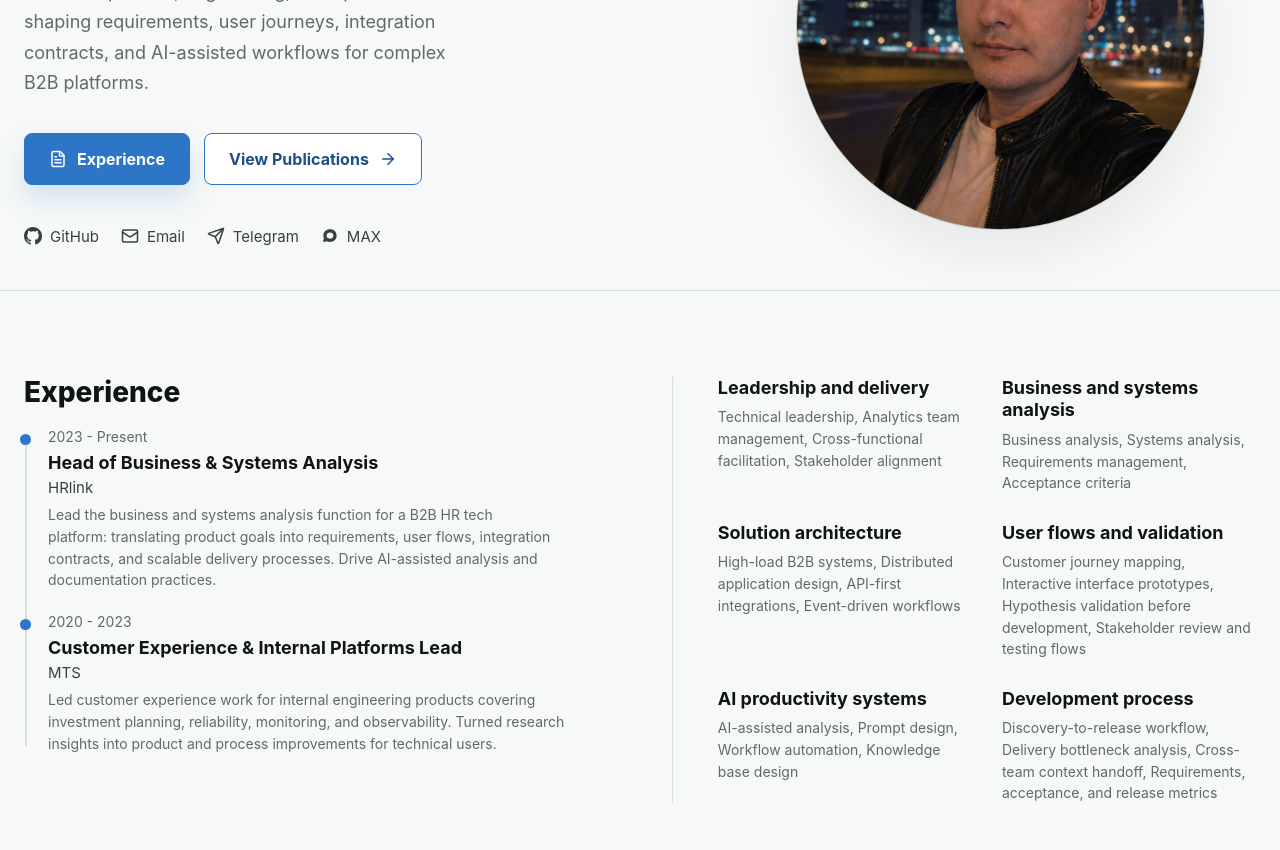
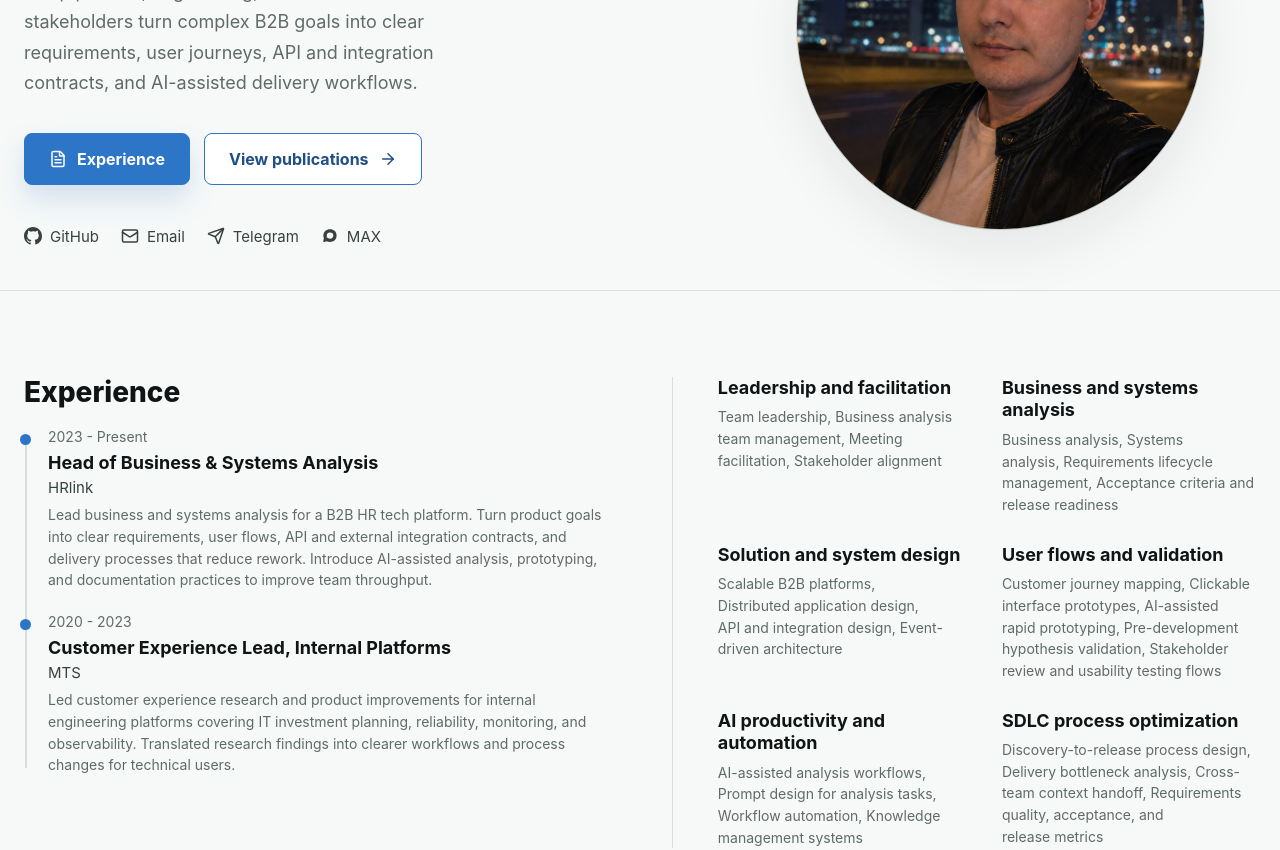
Before and after one commit to gyach/sergey.gyach.ru, a Next.js app: page / in a window 1280 px wide. Shown: the part 320-1170 px from the top of the page. Built offline with nearby package versions, Linux system fonts and the light colour scheme.

Commit message:
Refine English localization wording

```diff
--- a/src/data/site.ts
+++ b/src/data/site.ts
@@ -208,7 +208,7 @@ export const localizedContent: Record<Locale, LocalizedSiteContent> = {
   en: {
     metadataTitle: "Sergey Gyach - Head of Business & Systems Analysis",
     metadataDescription:
-      "Sergey Gyach portfolio: business and systems analysis leadership, integration design, AI productivity tooling, and publications.",
+      "Personal site for Sergey Gyach: business and systems analysis leadership, API and integration design, AI-assisted productivity workflows, and publications.",
     displayName: "Sergey Gyach",
     homeLabel: "Home",
     navItems: [
@@ -217,14 +217,14 @@ export const localizedContent: Record<Locale, LocalizedSiteContent> = {
     ],
     role: "Head of Business & Systems Analysis",
     summary:
-      "I connect product, engineering, and operations: shaping requirements, user journeys, integration contracts, and AI-assisted workflows for complex B2B platforms.",
+      "I help product, engineering, and business stakeholders turn complex B2B goals into clear requirements, user journeys, API and integration contracts, and AI-assisted delivery workflows.",
     heroImageAlt: "Portrait of Sergey Gyach against a city at night",
     primaryActionsLabel: "Primary actions",
     contactLinksLabel: "Contact links",
     overviewAriaLabel: "Experience and publications overview",
     actions: {
       resume: "Experience",
-      publications: "View Publications",
+      publications: "View publications",
       allPublications: "All publications",
       read: "Read"
     },
@@ -246,23 +246,23 @@ export const localizedContent: Record<Locale, LocalizedSiteContent> = {
         role: "Head of Business & Systems Analysis",
         company: "HRlink",
         summary:
-          "Lead the business and systems analysis function for a B2B HR tech platform: translating product goals into requirements, user flows, integration contracts, and scalable delivery processes. Drive AI-assisted analysis and documentation practices."
+          "Lead business and systems analysis for a B2B HR tech platform. Turn product goals into clear requirements, user flows, API and external integration contracts, and delivery processes that reduce rework. Introduce AI-assisted analysis, prototyping, and documentation practices to improve team throughput."
       },
       {
         period: "2020 - 2023",
-        role: "Customer Experience & Internal Platforms Lead",
+        role: "Customer Experience Lead, Internal Platforms",
         company: "MTS",
         summary:
-          "Led customer experience work for internal engineering products covering investment planning, reliability, monitoring, and observability. Turned research insights into product and process improvements for technical users."
+          "Led customer experience research and product improvements for internal engineering platforms covering IT investment planning, reliability, monitoring, and observability. Translated research findings into clearer workflows and process changes for technical users."
       }
     ],
     skillGroups: [
       {
-        title: "Leadership and delivery",
+        title: "Leadership and facilitation",
         values: [
-          "Technical leadership",
-          "Analytics team management",
-          "Cross-functional facilitation",
+          "Team leadership",
+          "Business analysis team management",
+          "Meeting facilitation",
           "Stakeholder alignment"
         ]
       },
@@ -271,52 +271,53 @@ export const localizedContent: Record<Locale, LocalizedSiteContent> = {
         values: [
           "Business analysis",
           "Systems analysis",
-          "Requirements management",
-          "Acceptance criteria"
+          "Requirements lifecycle management",
+          "Acceptance criteria and release readiness"
         ]
       },
       {
-        title: "Solution architecture",
+        title: "Solution and system design",
         values: [
-          "High-load B2B systems",
+          "Scalable B2B platforms",
           "Distributed application design",
-          "API-first integrations",
-          "Event-driven workflows"
+          "API and integration design",
+          "Event-driven architecture"
         ]
       },
       {
         title: "User flows and validation",
         values: [
           "Customer journey mapping",
-          "Interactive interface prototypes",
-          "Hypothesis validation before development",
-          "Stakeholder review and testing flows"
+          "Clickable interface prototypes",
+          "AI-assisted rapid prototyping",
+          "Pre-development hypothesis validation",
+          "Stakeholder review and usability testing flows"
         ]
       },
       {
-        title: "AI productivity systems",
+        title: "AI productivity and automation",
         values: [
-          "AI-assisted analysis",
-          "Prompt design",
+          "AI-assisted analysis workflows",
+          "Prompt design for analysis tasks",
           "Workflow automation",
-          "Knowledge base design"
+          "Knowledge management systems"
         ]
       },
       {
-        title: "Development process",
+        title: "SDLC process optimization",
         values: [
-          "Discovery-to-release workflow",
+          "Discovery-to-release process design",
           "Delivery bottleneck analysis",
           "Cross-team context handoff",
-          "Requirements, acceptance, and release metrics"
+          "Requirements quality, acceptance, and release metrics"
         ]
       }
     ],
     publications: [
       {
-        title: "TypeSpec for API documentation",
+        title: "TypeSpec for API specifications",
         summary:
-          "A practical introduction to TypeSpec as a contract-first API description language: project setup, VS Code tooling, generation of OpenAPI 3, Protobuf, and JSON Schema, plus migration from existing OpenAPI specs.",
+          "A practical guide to TypeSpec as a contract-first language for API specifications: project setup, VS Code tooling, OpenAPI 3, Protobuf, and JSON Schema generation, plus migration from existing OpenAPI documents.",
         tags: ["TypeSpec", "OpenAPI", "API design", "Technical documentation"],
         date: "Nov 23, 2024",
         source: "Habr",
```
